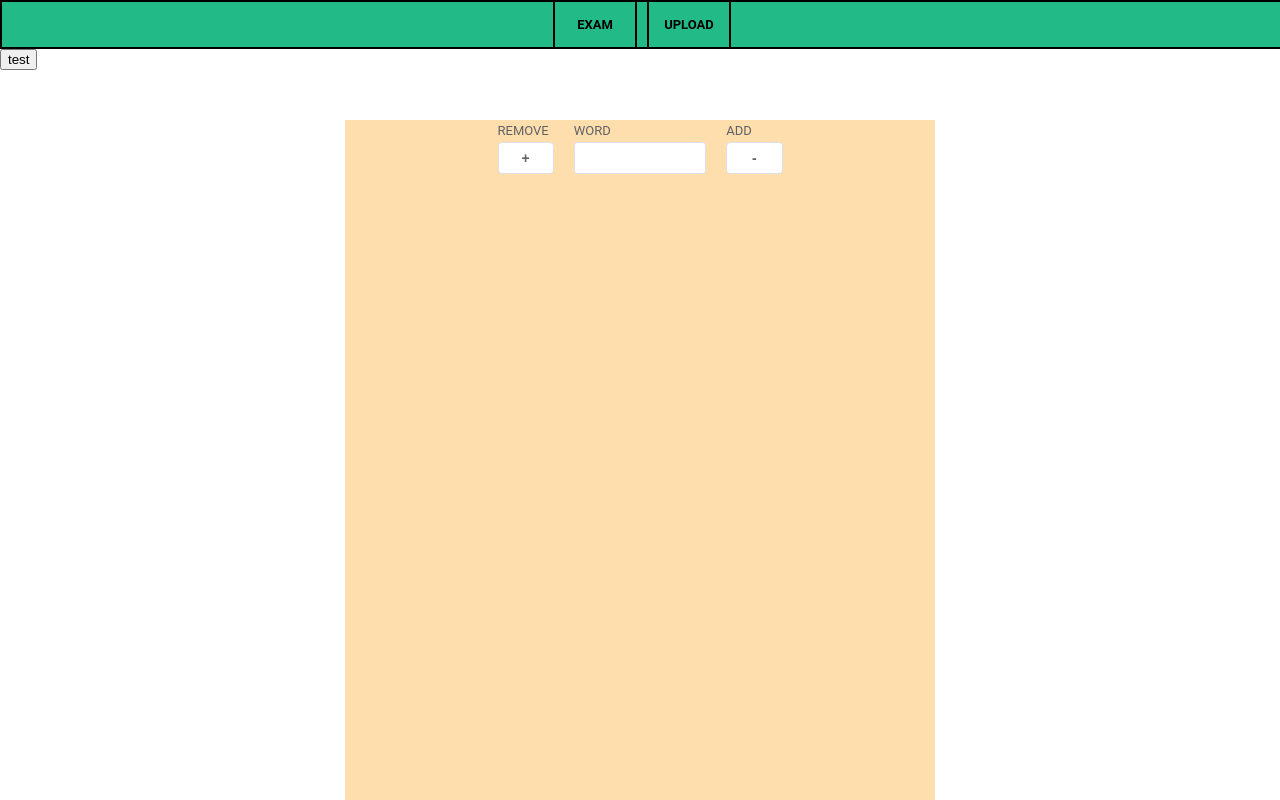
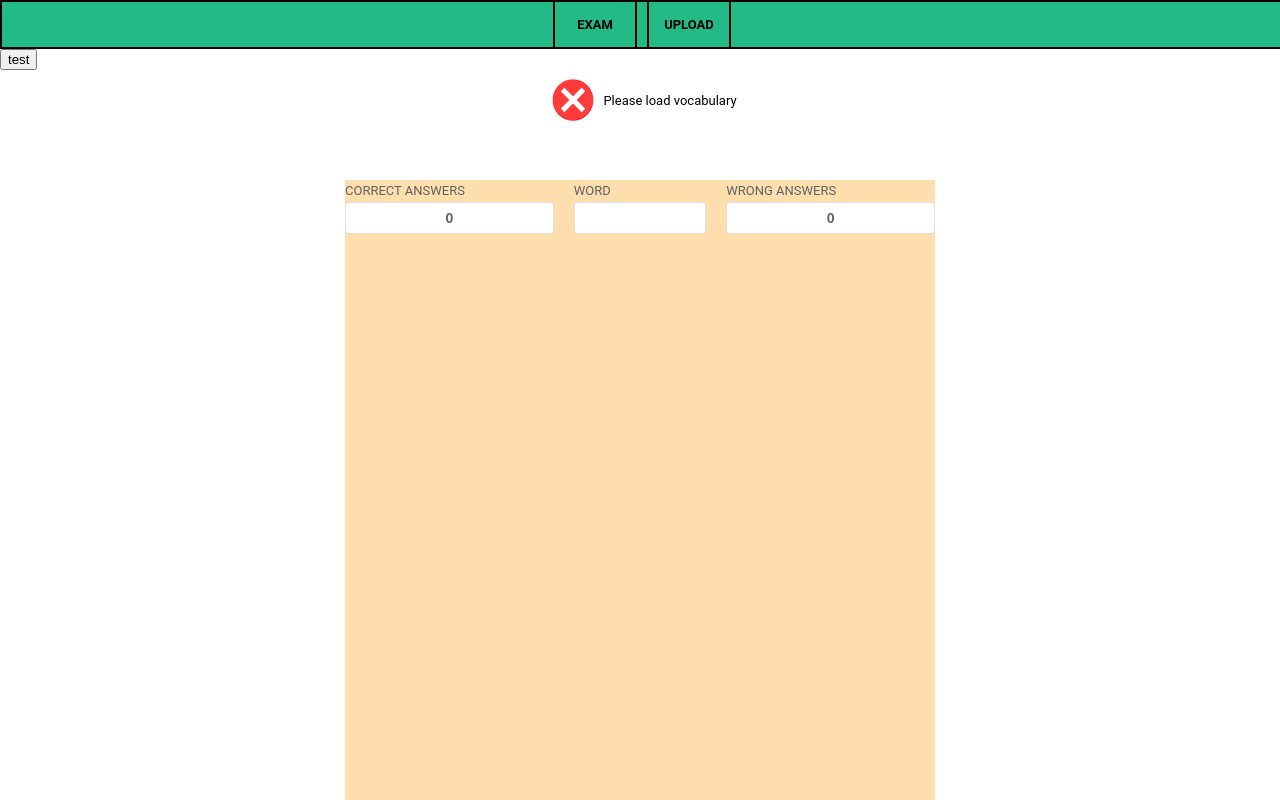
Before and after one commit to bciupka/vocabulary-improvement-app, a Vue app in the folder frontend/: page / in a window 1280 px wide. Shown: the top 800 px of the page. Built offline with nearby package versions, Linux system fonts and the light colour scheme.

Commit message:
Change examView answers display

```diff
--- a/frontend/package.json
+++ b/frontend/package.json
@@ -3,7 +3,7 @@
   "version": "0.0.0",
   "private": true,
   "scripts": {
-    "dev": "vite",
+    "dev": "vite --port 3333",
     "serve": "vite",
     "build": "run-p type-check build-only",
     "preview": "vite preview",
@@ -15,6 +15,7 @@
     "format": "prettier --write src/"
   },
   "dependencies": {
+    "axios": "^1.5.0",
     "element-plus": "^2.3.9",
     "pinia": "^2.1.4",
     "vue": "^3.3.4",
--- a/frontend/src/components/AddVocabulary/UploadFile.vue
+++ b/frontend/src/components/AddVocabulary/UploadFile.vue
@@ -8,8 +8,7 @@
     >
       <VocButton type="primary">Click to upload</VocButton>
     </VocUpload>
-    <InlineMessage v-show="showInlineMessage" :type="messageType" />
-    <div v-show="showInlineMessage">{{ message }}</div>
+    <InlineMessage v-show="showInlineMessage" :type="messageType" :message="message"/>
   </section>
 </template>
 <script lang="ts" setup>
--- a/frontend/src/components/ExamView/ExamView.vue
+++ b/frontend/src/components/ExamView/ExamView.vue
@@ -1,39 +1,29 @@
 <template>
   <section class="ExamView">
     <button @click="test1()">test</button>
+      <InlineMessage v-show="!showInlineMessage" :type="messageType" message="Please load vocabulary"/>
     <div class="ExamView__exam">
       <VocForm class="ExamView__form" :label-position="'top'">
         <VocRow :justify="'center'" :gutter="20">
-          <VocCol :span="3">
-            <VocFormItem label="Remove" style="font-size: 5px">
-              <VocButton>+</VocButton>
+          <VocCol :span="9">
+            <VocFormItem label="Correct answers">
+              <VocButton>{{ correctAnswers }}</VocButton>
             </VocFormItem>
           </VocCol>
           <VocCol :span="6">
             <VocFormItem label="WORD">
-                <VocInput v-model="wordToTranslate"></VocInput>
+                <VocInput v-model="wordToTranslate.word"></VocInput>
             </VocFormItem>
           </VocCol>
-          <VocCol :span="3">
-            <VocFormItem label="Add">
-              <VocButton>-</VocButton>
+          <VocCol :span="9">
+            <VocFormItem label="Wrong answers">
+              <VocButton>{{ wrongAnswers }}</VocButton>
             </VocFormItem>
           </VocCol>
         </VocRow>
-        <VocRow v-if="answers.length > 0" class="ExamView__row" :justify="'center'" :gutter="20">
-          <VocCol :span="6">
-            <VocButton>{{ answers[0] }}</VocButton>
-          </VocCol>
-          <VocCol :span="6">
-            <VocButton>{{ answers[1] }}</VocButton>
-          </VocCol>
-        </VocRow>
-        <VocRow v-if="answers.length > 0" class="ExamView__row" :justify="'center'" :gutter="20">
-          <VocCol :span="6">
-            <VocButton>{{ answers[2] }}</VocButton>
-          </VocCol>
-          <VocCol :span="6">
-            <VocButton>{{ answers[3] }}</VocButton>
+        <VocRow v-if="showExam" class="ExamView__row" :justify="'center'" :gutter="20">
+            <VocCol class="ExamView__answers" :span="10" v-for="(item,index) in answers">
+                <VocButton @click="choosenAnswer(item)" :ref="index">{{ item }}</VocButton>
             </VocCol>
         </VocRow>
       </VocForm>
@@ -43,16 +33,34 @@
 
 <script setup lang="ts">
 import { VocButton, VocInput, VocForm, VocFormItem, VocRow, VocCol } from '@/core/element-plus'
-import { computed, ref } from 'vue'
+import {computed, onMounted, ref} from 'vue'
 import { useVocabularyTestPageStore } from '@/components/store/vocabulary-test-page-store'
+import InlineMessage from "@/core/InlineMessage.vue";
+import type {VocabularyFileData} from "@/components/domain/vocabulary-file-data";
 
 const store = useVocabularyTestPageStore();
 const answers = ref([])
-const wordToTranslate = ref<String>();
+const wordToTranslate = ref<VocabularyFileData>({
+    word: "",
+    wordTranslation: [""],
+});
 const getRandomNumber = (min, max) => {
   return Math.floor(Math.random() * (max - min + 1)) + min
 }
 
+const messageType = computed( () => store.sortedFileData.length > 0 ? "success" : "error");
+const showInlineMessage = computed( () => !!store.sortedFileData.length > 0)
+const showExam = computed( () => answers.value.length > 0)
+const correctAnswers = computed( () => store.correctAnswers);
+const wrongAnswers = computed( () => store.wrongAnswers);
+const choosenAnswer = (answer: string) => {
+    if(answer === wordToTranslate.value?.wordTranslation[0]) {
+        store.correctAnswers++;
+    } else {
+        store.wrongAnswers++;
+    }
+    prepareSetOfAnswersAndWordToTranslate();
+}
 const getRandomNumberWithExcluded = (min, max, excludedNumbers: number[]) => {
     const randomNumber = Math.floor(Math.random() * (max - min + 1)) + min;
     const isExcluded = excludedNumbers.includes(randomNumber);
@@ -63,49 +71,42 @@ const getRandomNumberWithExcluded = (min, max, excludedNumbers: number[]) => {
 }
 
 const test1 = () => {
-    //store.sortFileData();
-    /*const t = [0]
-    for(let i = 0 ; i < 3; i++) {
-        const a = getRandomNumberWithExcluded(0,3,t);
-        t.push(a);
+    prepareSetOfAnswersAndWordToTranslate();
 }
-    console.log(t);
-     const q = getRandomNumberWithExcluded(0,3,[0]);
-     const qq = t[0];
-     t[0] = t[q];
-     t[q] = qq;
-     console.log(
-         t
-     )
-*/
-    getAnswer();
-    console.log(answers.value.length)
-}
-const loadFileMessage1 = ref<String>();
-const getAnswer = () => {
+
+const prepareSetOfAnswersAndWordToTranslate = () => {
+  if(answers.value.length > 0) {
+      answers.value.length = 0;
       const wordsAmount = store.sortedFileData.length
-  const randomIndex = getRandomNumber(0, wordsAmount-1)
+      const randomIndex = getRandomNumber(0, wordsAmount - 1)
       const drawnIndexes = [randomIndex];
-  console.log(store.sortedFileData[randomIndex])
       const correctAnswer = store.sortedFileData[randomIndex].wordTranslation[0];
-  wordToTranslate.value = store.sortedFileData[randomIndex].word;
+      wordToTranslate.value = store.sortedFileData[randomIndex];
       answers.value.push(correctAnswer);
 
-  for(let i = 0; i < 3; i++) {
-      const randomNumber = getRandomNumberWithExcluded(0, wordsAmount-1, drawnIndexes);
+      while (answers.value.length < 4) {
+          const randomNumber = getRandomNumberWithExcluded(0, wordsAmount - 1, drawnIndexes);
           drawnIndexes.push(randomNumber);
           const word = store.sortedFileData[randomNumber].wordTranslation[0];
           answers.value.push(word);
       }
-  const randomIndexForShuffle = getRandomNumberWithExcluded(0,wordsAmount-1,[0]);
+      const randomIndexForShuffle = getRandomNumberWithExcluded(0, wordsAmount - 1, [0]);
       answers.value = store.shuffleWords(answers.value, randomIndexForShuffle);
   }
+}
+
+onMounted( () => {
+    prepareSetOfAnswersAndWordToTranslate();
+})
 </script>
 
 <style scoped lang="scss">
 .ExamView {
   &__row {
-    margin-bottom: $sizeM;
+    margin: $sizeM 0;
+  }
+  &__answers {
+    margin: $sizeM 0;
   }
 
   &__exam {
--- /dev/null
+++ b/frontend/src/components/domain/vocabulary-file-data.ts
@@ -0,0 +1,4 @@
+export type VocabularyFileData = {
+    word: string
+    wordTranslation: string[]
+}
--- a/frontend/src/components/store/vocabulary-test-page-store.ts
+++ b/frontend/src/components/store/vocabulary-test-page-store.ts
@@ -1,16 +1,17 @@
 import { defineStore } from 'pinia'
-import { computed, ref } from 'vue'
-
-type VocabularyFileData = {
-  word: string
-  wordTranslation: string[]
-}
+import { ref } from 'vue'
+import axios from "axios";
+import type {VocabularyFileData} from "@/components/domain/vocabulary-file-data";
 
 export const useVocabularyTestPageStore = defineStore('vocabulary', () => {
   const fileData = ref<String>()
   const sortedFileData = ref<VocabularyFileData[]>([])
   const isLoadedNewValue = ref(false)
   const loadFileMessage = ref<String>()
+  //For now here, later in database
+  const correctAnswers = ref<number>(0)
+  //For now here, later in database
+  const wrongAnswers = ref<number>(0)
   const isLoadedCorrectly = (data: string | undefined) => {
     if (data !== fileData.value) {
       isLoadedNewValue.value = true
@@ -46,7 +47,17 @@ export const useVocabularyTestPageStore = defineStore('vocabulary', () => {
     return words;
   }
 
+  const fetchVocabulary = () => {
+    axios
+        .get('https://jsonplaceholder.typicode.com/posts/1')
+        .then((response) => {
+         console.log();
+        })
+  }
+
   return {
+    wrongAnswers,
+    correctAnswers,
     shuffleWords,
     loadFileMessage,
     isLoadedNewValue,
--- a/frontend/src/core/InlineMessage.vue
+++ b/frontend/src/core/InlineMessage.vue
@@ -1,13 +1,15 @@
 <template>
   <section class="InlineMessage">
-    <img class="InlineMessage__image" :src="messageType" :alt="messageType" />
+      <img class="InlineMessage__image" :src="messageType" :alt="messageType" />
+      <span>{{ message }}</span>
   </section>
 </template>
 <script setup lang="ts">
 import { computed } from 'vue'
 
 interface Props {
-  type: string
+  type: string,
+  message: string | undefined,
 }
 
 const props = defineProps<Props>()
@@ -20,6 +22,10 @@ const messageType = computed(() => {
 
 <style scoped lang="scss">
 .InlineMessage {
+  display: flex;
+  align-items: center;
+  justify-content: center;
+
   &__image {
     width: 60px;
     height: 60px;
```
Also changed, not shown: 1 other file (tests, documents, lock files or other folders). Lines whose indentation alone changed are shown as unchanged.
